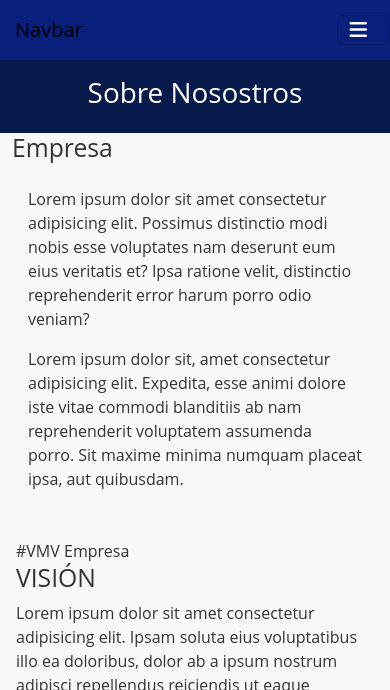
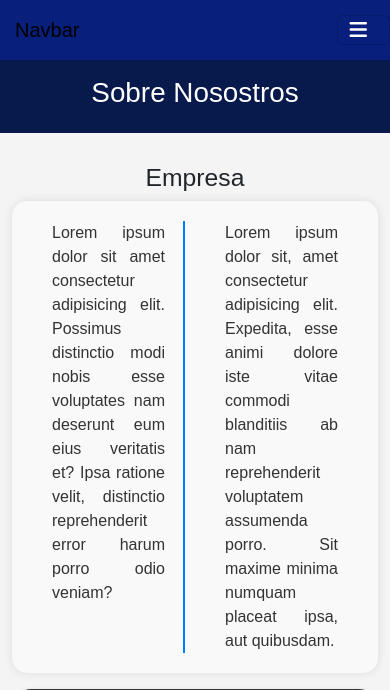
Before and after one commit to FernandoProgramador1/PaginaWeb, a PHP site: page /index.php?page=Nosotros in a window 390 px wide. Shown: the top 690 px of the page. Run offline with PHP 8.4, Linux system fonts and the light colour scheme; data that the repository does not hold is empty; some libraries are stand-ins or nearby versions.

Commit message:
Estilos Sobre Nosotros

```diff
--- a/recursos/CSS/nosotros.css
+++ b/recursos/CSS/nosotros.css
@@ -9,129 +9,135 @@
     --nosotros-font-primary: 'Open Sans', sans-serif;
 }
 
-body {
-    font-family: var(--nosotros-font-primary);
-    background-color: var(--nosotros-bg-color);
-    margin: 0;
-    padding: 0;
-    color: var(--nosotros-text-color);
+@font-face {
+    font-family: MontserratCustom;
+    src: url(../fonts/Montserrat/static/Montserrat-Regular.ttf);
 }
 
-.nosotros-header {
-    background-color: var(--nosotros-header-color);
-    color: #fff;
-    padding: 40px 0;
+#nosotros {
     text-align: center;
-    box-shadow: 0 4px 15px var(--nosotros-shadow-light);
+    justify-content: center;
+    margin-top: 30px;
 }
 
-.mvv-heading {
-    text-align: center;
-}
-
-.nosotros-container {
-    max-width: 1200px;
-    margin: 40px auto;
-    padding: 40px;
-    background-color: #fff;
-    box-shadow: 0 4px 10px rgba(0, 0, 0, 0.1);
-    border: 2px solid var(--nosotros-header-color);
-    border-radius: 12px;
-}
-
-.nosotros-title {
-    font-size: 42px;
-    color: #fff;
-    font-weight: bold;
-    margin-bottom: 10px;
-}
-
-.nosotros-subtitle {
-    font-size: 28px;
-    font-weight: bold;
-    margin-bottom: 20px;
-    color: var(--nosotros-header-color);
-    text-align: center;
-}
-
-.nosotros-text {
-    font-size: 18px;
-    line-height: 1.8;
-    margin: 0 0 40px;
+#nosotros-info {
+    display: grid;
+    grid-template-columns: 1fr 1fr;
+    gap: 20px;
+    width: 100%;
+    padding: 20px;
+    background-color: var(--nosotros-bg-color);
+    color: var(--nosotros-text-color);
+    box-shadow: 0 0 10px var(--nosotros-shadow-light);
+    border-radius: 15px;
     text-align: justify;
 }
 
-/* Estilos para secciones de Misión, Visión y Valores */
-.nosotros-mission-vision-values {
+#nosotros-info p {
+    margin: 0;
+}
+
+#nosotros-info .columna {
+    position: relative;
+    padding: 0 20px;
+}
+
+#nosotros-info .columna:first-child::after {
+    content: "";
+    position: absolute;
+    right: 0;
+    top: 0;
+    bottom: 0;
+    width: 2px;
+    background-color: var(--nosotros-secondary-color);
+}
+
+#vmv {
+    display: grid;
+    grid-template-columns: repeat(3, 1fr);
+    text-align: center;
+    border-radius: 15px;
+}
+
+.vmv-header {
+    grid-column: 1 / -1;
+    background-color: #333;
+    color: white;
     display: flex;
     justify-content: space-between;
-    flex-wrap: wrap;
-    gap: 20px;
+    align-items: center;
+    padding: 10px 20px;
+    box-shadow: 0 2px 5px rgba(0, 0, 0, 0.2);
+    border-top-left-radius: 15px;
+    border-top-right-radius: 15px;
 }
 
-.nosotros-section {
-    flex: 1;
-    padding: 30px;
-    background-color: #f7f7f7;
-    border-radius: 8px;
-    border: 2px solid var(--nosotros-header-color);
-    box-shadow: 0 4px 15px var(--nosotros-shadow-light);
-    transition: box-shadow 0.3s ease;
+.header-content {
+    display: flex;
+    align-items: center;
+    justify-content: space-between;
+    width: 100%;
 }
 
-.nosotros-section:hover {
-    box-shadow: 0 6px 18px var(--nosotros-shadow-dark);
+.header-content span {
+    font-size: 1.5em;
 }
 
-.nosotros-section h3 {
+.header-title {
     font-weight: bold;
-    font-size: 24px;
-    margin-bottom: 20px;
-    color: var(--nosotros-header-color);
 }
 
-.nosotros-section p {
-    text-align: justify;
+.vmv-section {
+    padding: 20px;
+    color: white;
+    display: flex;
+    flex-direction: column;
+    justify-content: center;
+    align-items: center;
 }
 
-#quienes-somos {
-    margin-bottom: 40px;
-    border: 2px solid var(--nosotros-header-color);
-    padding: 20px;
-    border-radius: 10px;
-    box-shadow: 0 4px 10px rgba(0, 0, 0, 0.1);
+.vmv-section h2 {
+    margin-bottom: 20px;
 }
 
-/* Media Queries para responsividad */
-/* Tablets */
-@media (max-width: 992px) {
-    .nosotros-mission-vision-values {
-        flex-direction: column;
+#vmv h2 {
+    font-family: MontserratCustom;
+    font-weight: bold;
+}
+
+.vision {
+    background-color: #081F7C;
+    border-bottom-left-radius: 15px;
+}
+
+.mision {
+    background-color: gray;
+    justify-content: justify;
+}
+
+.valores {
+    background-color: #3498DB;
+    border-bottom-right-radius: 15px;
+}
+
+.icon-container img {
+    width: 50px;
+    height: auto;
+    margin-top: 20px;
+}
+
+/* Estilos Responsive */
+@media (max-width: 768px) {
+    #vmv {
+        grid-template-columns: 1fr;
     }
 
-    .nosotros-section {
-        margin-bottom: 20px;
+    .vmv-header {
+        flex-direction: column;
+        text-align: center;
+    }
+
+    .header-content span {
+        margin: 5px 0;
     }
 }
-
-/* Teléfonos en posición landscape y tablets pequeñas */
-@media (max-width: 768px) {
-    .nosotros-container {
-        padding: 20px;
-    }
-}
-
-/* Teléfonos en posición portrait */
-@media (max-width: 576px) {
-    .nosotros-title {
-        font-size: 32px;
-    }
-
-    .nosotros-subtitle {
-        font-size: 22px;
-    }
-
-    .nosotros-section h3 {
-        font-size: 20px;
-    }
-}
```
